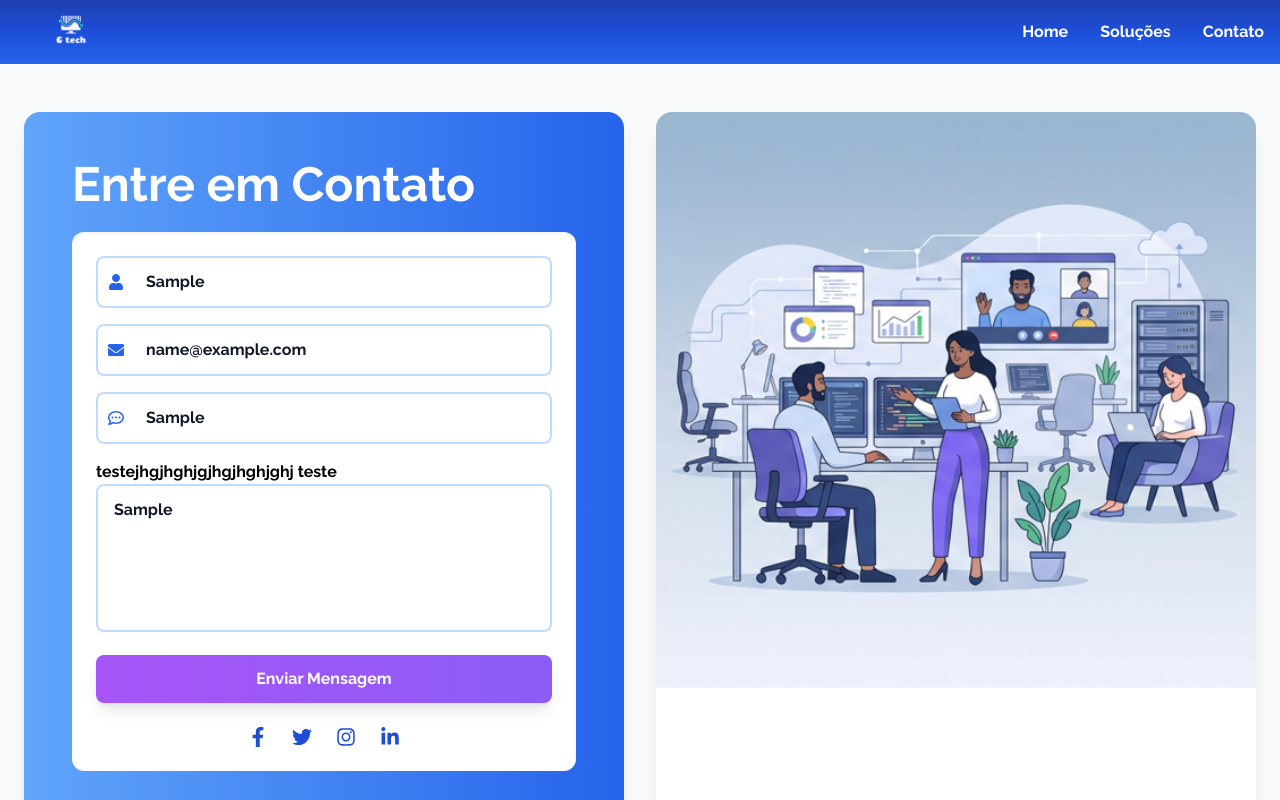
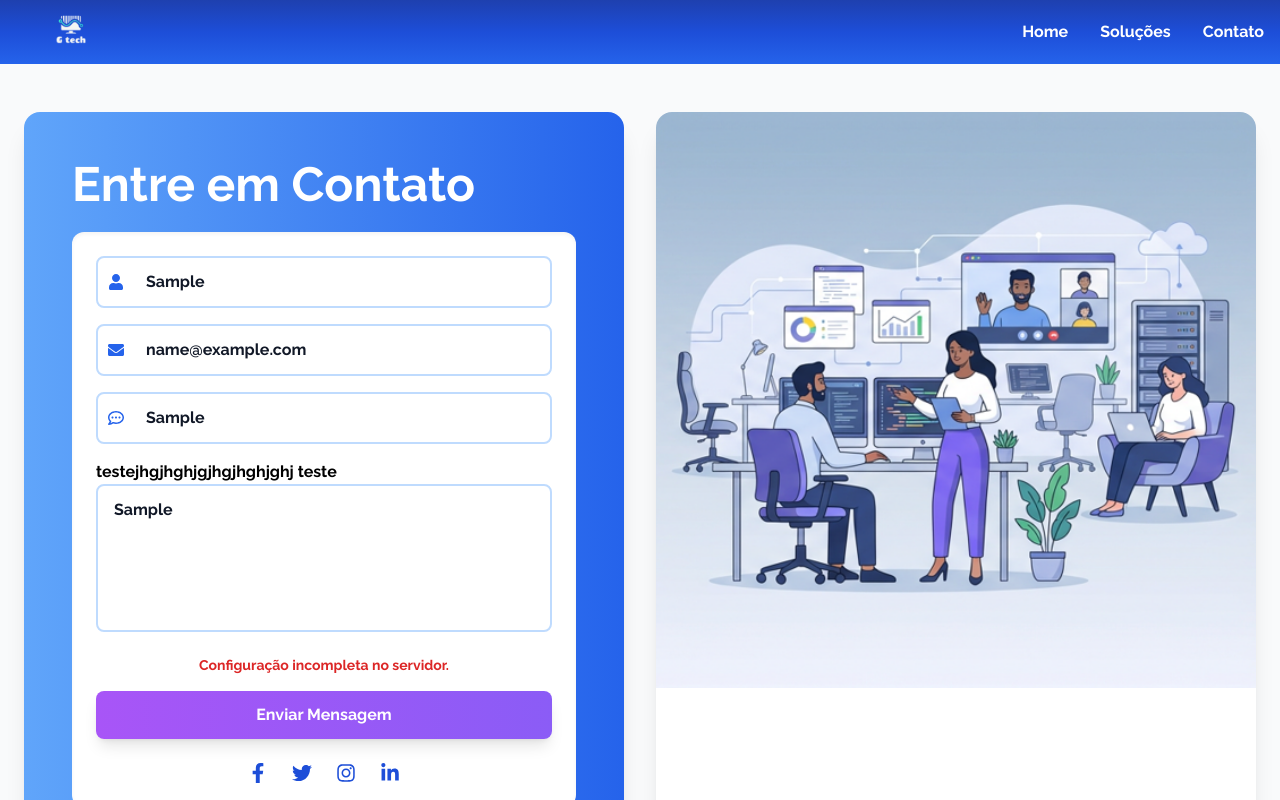
Before and after one commit to GabrielVieira-Code/gtech_portifolio, a Next.js app: page /pages/contact in a window 1280 px wide. Both pictures are taken after typing "Sample", "name@example.com", "Sample", "Sample" into the empty fields and a click on the button "Enviar Mensagem". Shown: the top 800 px of the page. Built offline with nearby package versions, Linux system fonts and the light colour scheme; no server answers.

Commit message:
update aws

```diff
--- a/app/pages/contact/page.tsx
+++ b/app/pages/contact/page.tsx
@@ -8,16 +8,18 @@ import { FaUser, FaEnvelope, FaRegCommentDots, FaFacebookF, FaTwitter, FaInstagr
 
 export default function Contact() {
   const [isModalOpen, setIsModalOpen] = useState(false);
-  const [name, setName] = useState('');
-  const [email, setEmail] = useState('');
-  const [subject, setSubject] = useState('');
-  const [message, setMessage] = useState('');
+  const [errorMsg, setErrorMsg]       = useState('');
+  const [name, setName]               = useState('');
+  const [email, setEmail]             = useState('');
+  const [subject, setSubject]         = useState('');
+  const [message, setMessage]         = useState('');
 
-  const handleOpenModal = () => setIsModalOpen(true);
+  const handleOpenModal  = () => setIsModalOpen(true);
   const handleCloseModal = () => setIsModalOpen(false);
 
   const handleSubmit = async (e: React.FormEvent) => {
     e.preventDefault();
+    setErrorMsg('');
     try {
       const response = await fetch('/api/contact', {
         method: 'POST',
@@ -25,15 +27,17 @@ export default function Contact() {
         body: JSON.stringify({ name, email, subject, message }),
       });
 
-      if (!response.ok) throw new Error('Failed to send email');
+      const data = await response.json();
 
-      // show confirmation modal
+      if (!response.ok) {
+        setErrorMsg(data.error ?? 'Erro ao enviar. Tente novamente.');
+        return;
+      }
+
       handleOpenModal();
-      // reset form
       setName(''); setEmail(''); setSubject(''); setMessage('');
-    } catch (err) {
-      console.error(err);
-      // Could show an error modal/message here
+    } catch {
+      setErrorMsg('Falha de conexão. Tente novamente.');
     }
   };
 
@@ -100,6 +104,10 @@ export default function Contact() {
                       />
                     </div>
 
+                    {errorMsg && (
+                      <p className="text-red-600 text-sm text-center">{errorMsg}</p>
+                    )}
+
                     <button type="submit" className="w-full bg-gradient-to-r from-purple-500 to-violet-500 text-white py-3 rounded-lg font-semibold shadow-lg hover:opacity-95">
                       Enviar Mensagem
                     </button>
```
